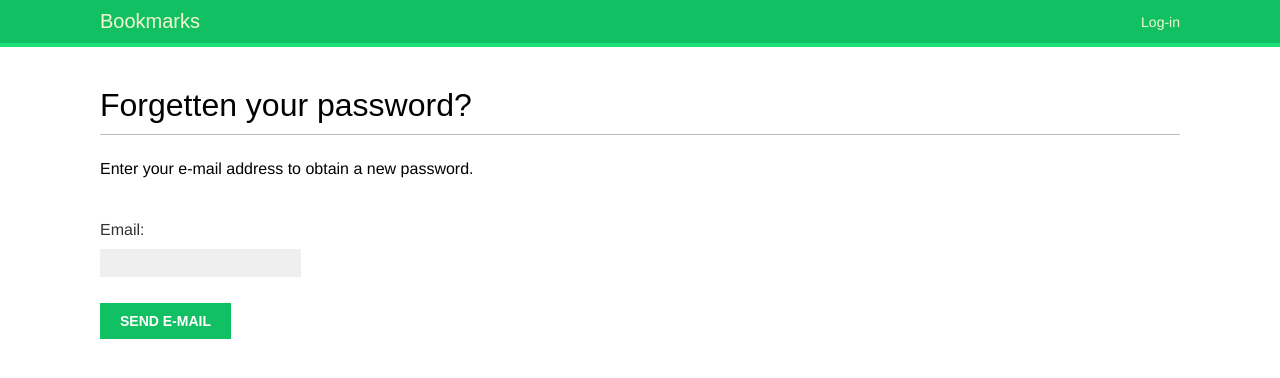
After one commit to lzy2099/accweb, a Django app: page /account/password_reset/ in a window 1280 px wide. The commit adds this page. Shown: the top 378 px of the page. Run offline with Django 3.2, Linux system fonts and the light colour scheme; some web fonts are replaced.

Commit message:
send mail to change passwd

```diff
--- a/account/templates/registration/login.html
+++ b/account/templates/registration/login.html
@@ -13,6 +13,7 @@
 
     <div class="login-form">
       <form action="{% url 'login' %}" method="post">
+      <p><a href="{% url 'password_reset' %}">Forgotten password?</a></p>
         {{ form.as_p }}
         {% csrf_token %}
         <input type="hidden" name="next" value="{{ next }}">
--- /dev/null
+++ b/account/templates/registration/password_reset_complete.html
@@ -0,0 +1,6 @@
+{% extends "base.html" %}
+{% block title %}Password reset{% endblock %}
+{% block content %}
+<h1>Password set</h1>
+<p>Your password has been set. You can <a href="{% url "login" %}">Log in now</a></p>
+{% endblock %}
--- /dev/null
+++ b/account/templates/registration/password_reset_email.html
@@ -0,0 +1,3 @@
+Someone asked for passowrd reset for email {{ email }}. Follow the link below:
+{{ protocol }}://{{ domain }}{% url "password_reset_confirm" uidb64=uid token=token %}
+Your username, in case your've forgetten: {{ user.get_username }}
--- /dev/null
+++ b/account/templates/registration/password_reset_form.html
@@ -0,0 +1,11 @@
+{% extends 'base.html' %}
+{% block title %}Reset your password{% endblock %}
+{% block content %}
+<h1>Forgetten your password?</h1>
+  <p>Enter your e-mail address to obtain a new password.</p>
+  <form action="." method="post">
+  {{ form.as_p }}
+  {% csrf_token %}
+  <p><input type="submit" value="Send e-mail"></p>
+  </form>
+{% endblock %}
--- a/account/urls.py
+++ b/account/urls.py
@@ -8,5 +8,13 @@ urlpatterns = [
     path('logout/', auth_views.LogoutView.as_view(), name='logout'), # 使用内置视图
     path('', views.dashboard, name='dashboard'),
     path('password_change/', auth_views.PasswordChangeView.as_view(), name='password_change'),
-    path('password_change/done/',auth_views.PasswordChangeDoneView.as_view(), name='password_change_done'),
+    path('password_change/done/', auth_views.PasswordChangeDoneView.as_view(), name='password_change_done'),
+#    path('password_reset/', auth_views.PasswordResetView.as_view(), name='password_reset'),
+#    path('password_reset/done/', auth_views.PasswordResetDoneView.as_view(), name='password_reset_done'),
+#    path('reset/<uidb64>/<token>/', auth_views.PasswordResetConfirmView.as_view(), name='password_reset_confirm'),
+#    path('reset/done/', auth_views.PasswordResetCompleteView.as_view(), name='password_reset_complete'),
+path('password_reset/', auth_views.PasswordResetView.as_view(), name='password_reset'),
+path('password_reset/done/', auth_views.PasswordResetDoneView.as_view(), name='password_reset_done'),
+path('reset/<uidb64>/<token>/', auth_views.PasswordResetConfirmView.as_view(), name='password_reset_confirm'),
+path('reset/done/', auth_views.PasswordResetCompleteView.as_view(), name='password_reset_complete'),
 ]
--- a/account/views.py
+++ b/account/views.py
@@ -1,4 +1,5 @@
-from django.shortcuts import render, HttpResponse
+from django.http import HttpResponse
+from django.shortcuts import render
 from django.contrib.auth import authenticate, login
 from .forms import LoginForm
 from django.contrib.auth.decorators import login_required
```
Also changed, not shown: account/templates/registration/password_reset_confirm.html (added, +17 -0 lines), account/templates/registration/password_reset_done.html (added, +7 -0 lines), bookmarks/settings.py (+8 -0 lines), db.sqlite3.
